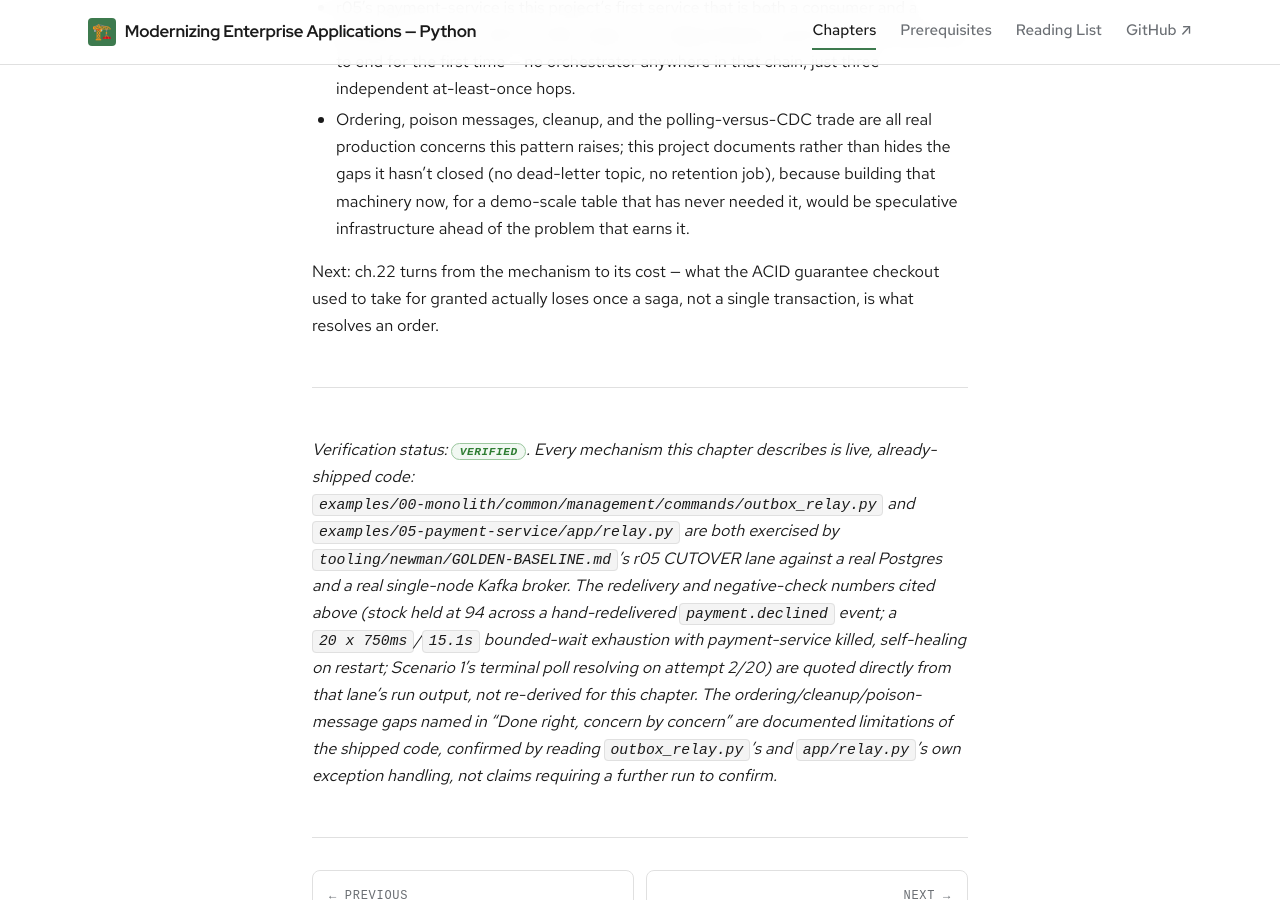
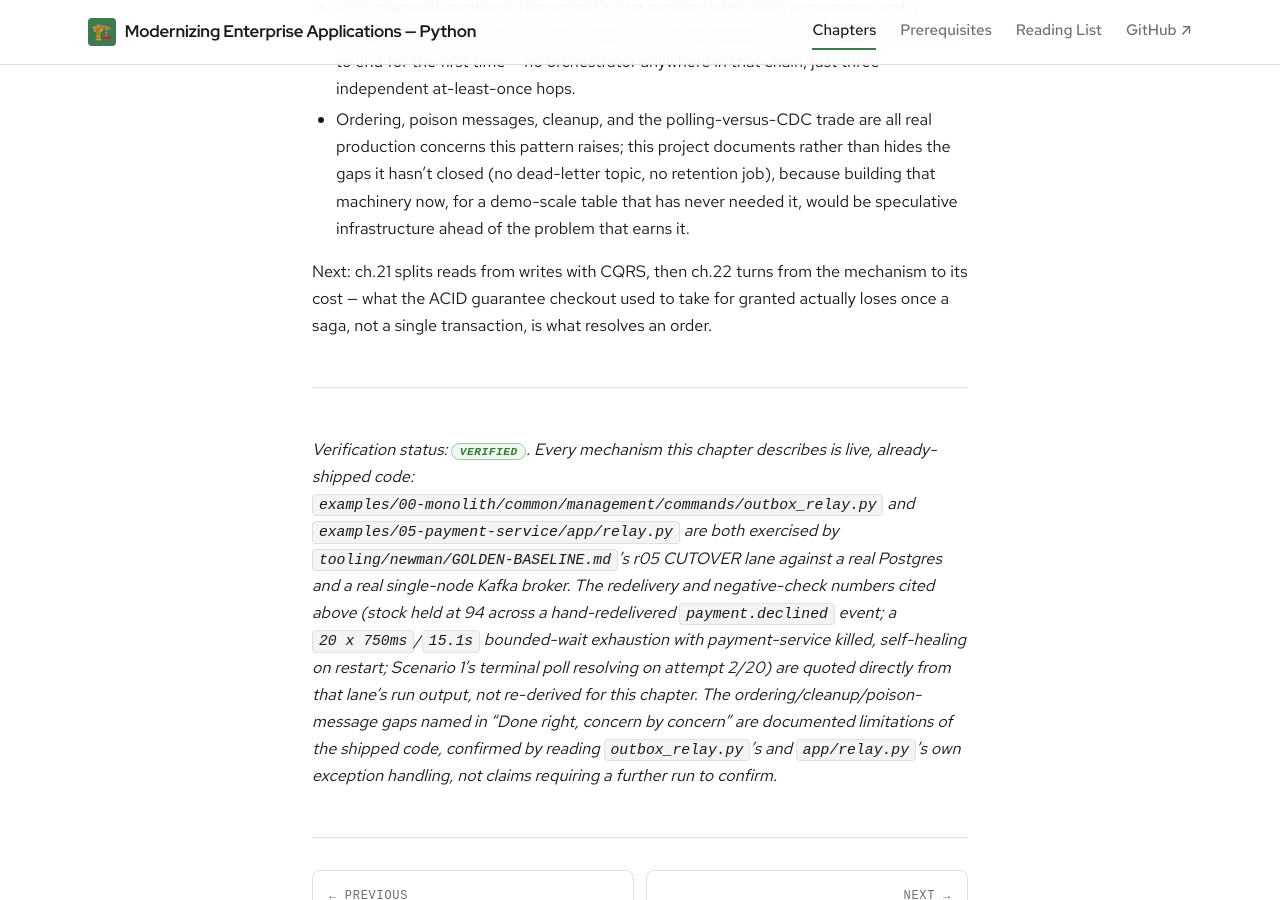
Before and after one commit to patterncatalyst/modernizing-enterprise-applications-python, a Jekyll site: the page built from _docs/20-outbox-pattern-done-right.md, in a window 1280 px wide and 900 px high, scrolled down 10919 px. Built offline with Jekyll 4.4.1, drawn with Linux system fonts in a browser that asks for light colours; some web fonts are replaced.

Commit message:
docs(r07): fix ch.20 Next pointer to include ch.21 (now authored)

```diff
--- a/_docs/20-outbox-pattern-done-right.md
+++ b/_docs/20-outbox-pattern-done-right.md
@@ -401,7 +401,7 @@ pipeline with an idempotent consumer is supposed to provide.
   table that has never needed it, would be speculative infrastructure ahead
   of the problem that earns it.
 
-Next: ch.22 turns from the mechanism to its cost — what the ACID guarantee
+Next: ch.21 splits reads from writes with CQRS, then ch.22 turns from the mechanism to its cost — what the ACID guarantee
 checkout used to take for granted actually loses once a saga, not a single
 transaction, is what resolves an order.
 
```
